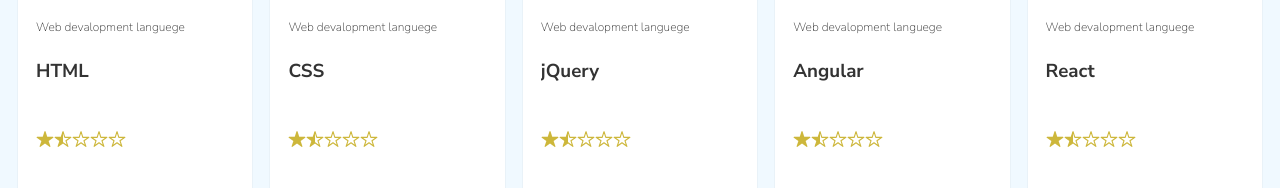
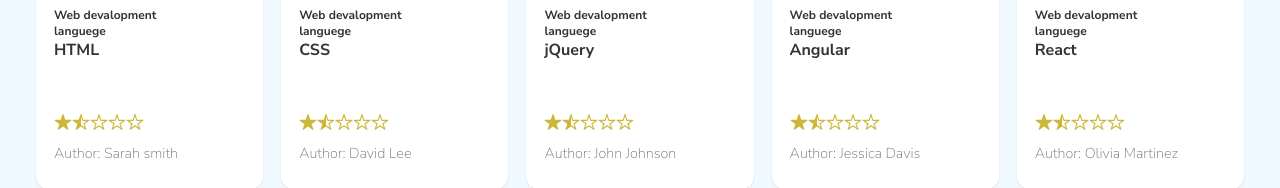
Before and after one commit to JSD-0423/Qusai-Issa-Project1, a website: page index.html in a window 1280 px wide. Shown: the part 606-794 px from the top of the page. Drawn offline with nearby package versions, Linux system fonts and the light colour scheme.

Commit message:
Final edit

```diff
--- a/style.css
+++ b/style.css
@@ -285,6 +285,8 @@
   height: 55%;
   padding-bottom: var(--main-padding);
   display: grid;
+  grid-template-rows: 0.1fr 1fr 1fr 1fr;
+
 }
 
 .card-title-div {
@@ -299,6 +301,8 @@
   text-overflow: ellipsis;
   margin: 0;
   color:var(--body-text);
+  font-size: 16px;
+  font-weight: 600;
 }
 
 .card-description {
@@ -308,6 +312,8 @@
   margin-top: 16px;
   font-weight: 100;
   color:var(--body-text);
+  font-size: 12px;
+  font-weight: 600;
 
 }
 
@@ -315,11 +321,9 @@
   width: 100%;
   font-size: 0.9rem;
   margin: 0;
-  margin-top: 12px;
   margin-bottom: 12px;
   font-weight: 100;
   color: var(--secondary-color);
-  align-self:flex-end;
 }
 
 .card {
@@ -343,7 +347,7 @@
 
 .stars {
   margin-top: auto;
-  margin-bottom: 8px;
+  margin-bottom: 12px;
   display: inline-flex;
   align-self: start;
 }
@@ -367,7 +371,7 @@
 .fav {
   display: none;
   background-color: var(--bg_body);
-  box-shadow: 0 0 4px 0 rgba(0, 0, 0, 0.3);
+  box-shadow: 0 0 8px 0 rgba(0, 0, 0, 0.3);
 }
 
 .fav > h3 {
@@ -401,6 +405,7 @@
   padding: var(--main-padding);
   gap: 18px;
   overflow-x: scroll;
+  overflow-y: hidden;
 }
 .fav-cards > .card {
   width: 140px;
@@ -458,7 +463,7 @@
   }
 
   .search {
-    width: 60%;
+    width: 100%;
     display: flex;
     height: inherit;
     padding: 6px;
@@ -500,7 +505,6 @@
 
   .card {
     box-shadow: 0 0 1px 0 rgba(0, 0, 0, 0.3);
-    height: 400px;
   }
 
   .card-description {
@@ -522,6 +526,9 @@
   footer > h3 {
     font-size: 15px;
     font-weight: 700;
+  }
+  :root {
+    --main-padding: 36px;
   }
 }
 
```
